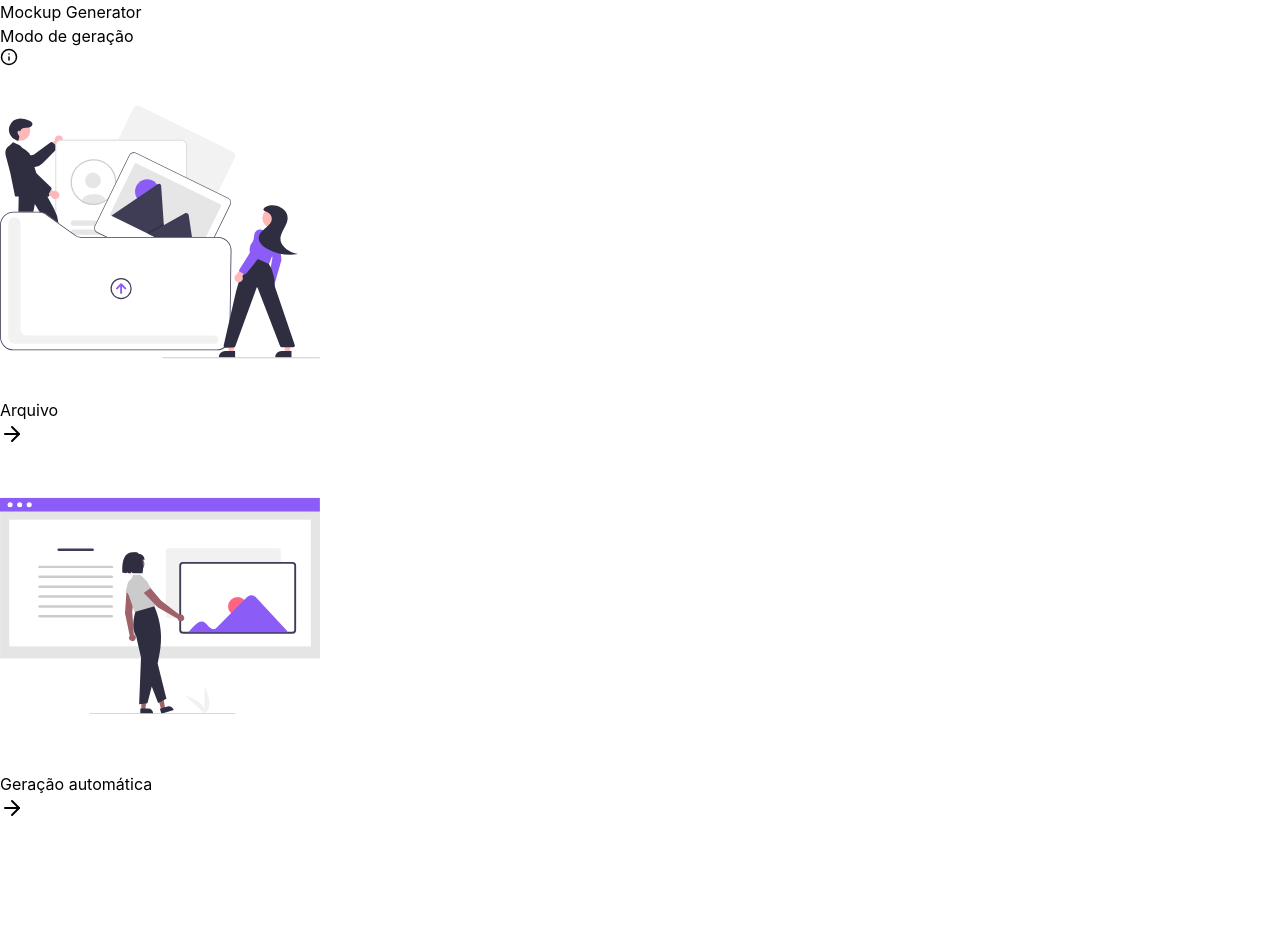
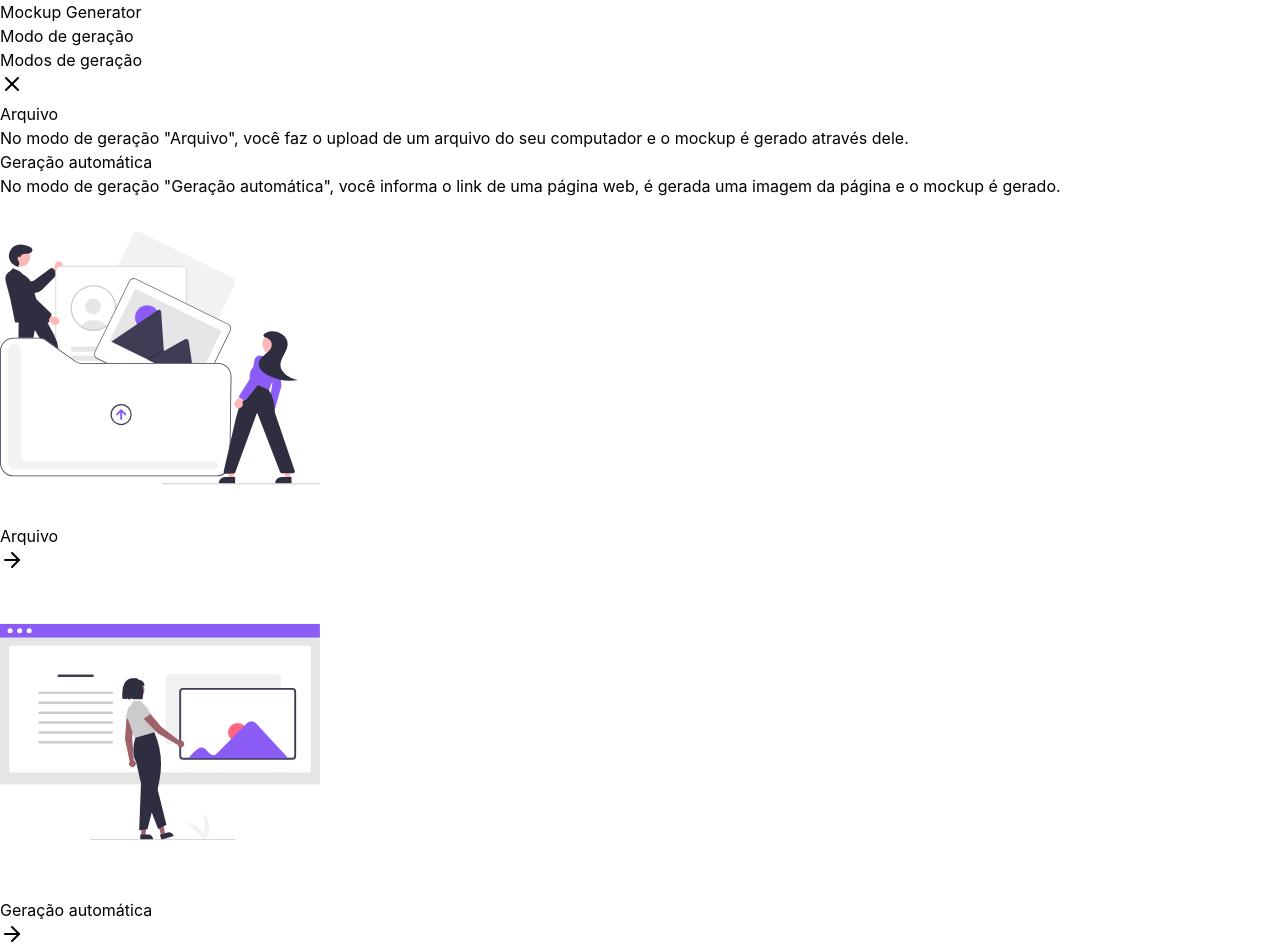
Before and after one commit to tiago-rodrigues1/mockup-generator, a Next.js app: page / in a window 1280 px wide. Both pictures are taken after a click on the button "Clique para saber mais sobre os modos de geração". Before the commit the page ends 820 px from the top, so only its background shows below. Built offline with nearby package versions, Linux system fonts and the light colour scheme.

Commit message:
feat: add info popup

```diff
--- a/src/components/ChooseGenerateMode.tsx
+++ b/src/components/ChooseGenerateMode.tsx
@@ -1,5 +1,80 @@
-import { Info } from "react-feather";
+import { useEffect, useState } from "react";
+
+import { Info, X } from "react-feather";
 import { GeneraMethodCard } from "./GenerateMethodCard";
+
+const InfoButton = () => {
+	const [showPopup, setShowPopup] = useState(false);
+
+	function handleInfoBtnClick() {
+		setShowPopup((prev) => !prev);
+	}
+
+	const Popup = () => {
+		return (
+			<>
+				<div className="z-10 h-screen w-screen inset-0 grid place-items-center bg-gray-900 bg-opacity-50 fixed">
+					<div className="w-[90%] sm:max-w-md absolute grid place-items-center">
+						<article className="flex-1 bg-neutral-800 flex flex-col p-4 sm:p-6 rounded-lg gap-6 sm:gap-8">
+							<header className="w-full flex items-center justify-between pb-4">
+								<h2 className="text-xl sm:text-lg font-bold">
+									Modos de geração
+								</h2>
+								<button
+									type="button"
+									className="grid place-items-center duration-200 hover:bg-neutral-700 p-1 rounded-lg"
+									onClick={handleInfoBtnClick}
+								>
+									<X />
+								</button>
+							</header>
+
+							<div className="flex flex-col gap-2">
+								<h3 className="text-lg">Arquivo</h3>
+								<p className="text-justify leading-relaxed">
+									No modo de geração &quot;Arquivo&quot;, você
+									faz o upload de um arquivo do seu computador
+									e o mockup é gerado através dele.
+								</p>
+							</div>
+
+							<div className="flex flex-col gap-2">
+								<h3 className="text-lg">Geração automática</h3>
+								<p className="text-justify leading-relaxed">
+									No modo de geração &quot;Geração
+									automática&quot;, você informa o link de uma
+									página web, é gerada uma imagem da página e
+									o mockup é gerado.
+								</p>
+							</div>
+						</article>
+					</div>
+				</div>
+			</>
+		);
+	};
+
+	if (!showPopup) {
+		return (
+			<>
+				<button
+					type="button"
+					className="p-1 grid place-items-center duration-200 hover:text-gray-300"
+					title="Clique para saber mais sobre os modos de geração"
+					onClick={handleInfoBtnClick}
+				>
+					<Info size={18} />
+				</button>
+			</>
+		);
+	} else {
+		return (
+			<>
+				<Popup />
+			</>
+		);
+	}
+};
 
 export const ChooseGenerateMode = () => {
 	return (
@@ -9,12 +84,7 @@ export const ChooseGenerateMode = () => {
 					<h1 className="font-bold text-xl sm:text-2xl">
 						Modo de geração
 					</h1>
-					<button
-						type="button"
-						className="p-1 grid place-items-center duration-200 hover:text-slate-300"
-					>
-						<Info size={18} />
-					</button>
+					<InfoButton />
 				</header>
 				<main className="flex-1 flex flex-col gap-12 sm:flex-row justify-evenly items-center">
 					<GeneraMethodCard
```
